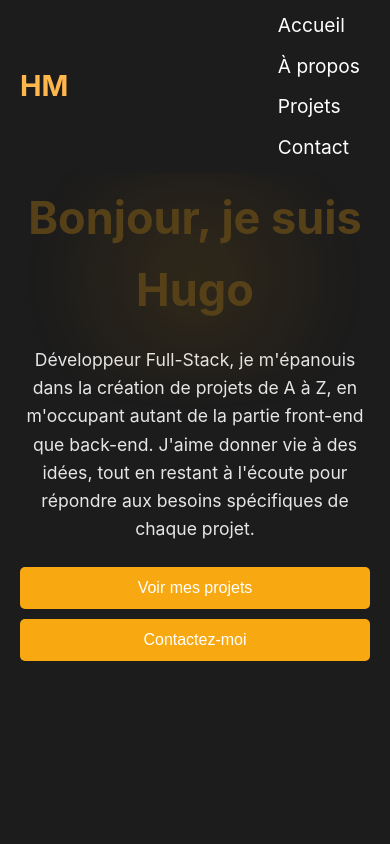
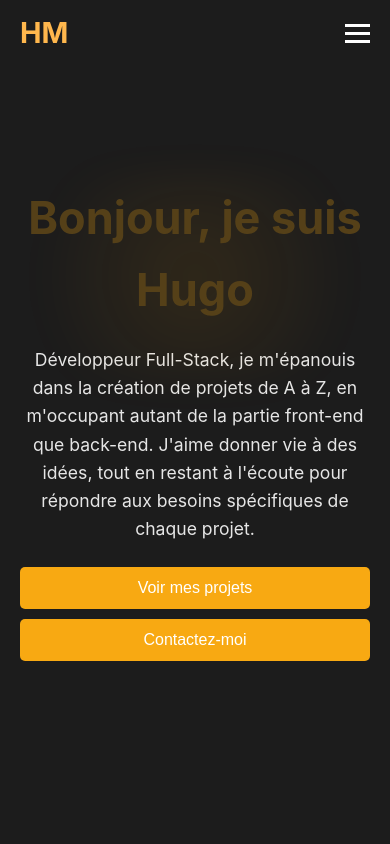
Before and after one commit to MercurinH/portfolio-hugo, a React (Vite) app: page / in a window 390 px wide. Shown: the top 844 px of the page. Built offline with nearby package versions, Linux system fonts and the light colour scheme.

Commit message:
Amélioration de la responsivité Création d'un menuburger pour la version mobile du site

```diff
--- /dev/null
+++ b/src/components/MenuBurger.tsx
@@ -0,0 +1,19 @@
+import React from 'react';
+import '../styles/components/MenuBurger.css';
+
+interface MenuBurgerProps {
+    isOpen: boolean;
+    onToggle: () => void;
+}
+
+const MenuBurger: React.FC<MenuBurgerProps> = ({ isOpen, onToggle }) => {
+    return (
+        <div className={`menu-icon ${isOpen ? 'open' : ''}`} onClick={onToggle}>
+            <div className="line"></div>
+            <div className="line"></div>
+            <div className="line"></div>
+        </div>
+    );
+};
+
+export default MenuBurger;
--- a/src/components/Navbar.tsx
+++ b/src/components/Navbar.tsx
@@ -1,14 +1,52 @@
-import '../styles/components/Navbar.css'; // Importation des styles spécifiques à la navbar
+import { useState, useEffect } from 'react';
+import '../styles/components/Navbar.css';
+import MenuBurger from "./MenuBurger.tsx";
 
 const Navbar = () => {
+    const [activeSection, setActiveSection] = useState('home');
+    const [isMenuOpen, setIsMenuOpen] = useState(false);
+
+    useEffect(() => {
+        const sections = document.querySelectorAll('section');
+        const observer = new IntersectionObserver(
+            (entries) => {
+                entries.forEach((entry) => {
+                    if (entry.isIntersecting) {
+                        setActiveSection(entry.target.id);
+                    }
+                });
+            },
+            { threshold: 0.7 } // Detecter la section visible
+        );
+
+        sections.forEach((section) => observer.observe(section));
+        return () => observer.disconnect();
+    }, []);
+
+    const scrollToSection = (sectionId: string) => {
+        const section = document.getElementById(sectionId);
+        if (section) {
+            section.scrollIntoView({ behavior: 'smooth' });
+        }
+    };
+
     return (
         <nav className="navbar">
             <div className="logo">HM</div>
-            <ul className="nav-links">
-                <li><a href="#home">Accueil</a></li>
-                <li><a href="#about">À propos</a></li>
-                <li><a href="#projects">Projets</a></li>
-                <li><a href="#contact">Contact</a></li>
+            <MenuBurger isOpen={isMenuOpen} onToggle={() => setIsMenuOpen(!isMenuOpen)} />
+            <ul className={`nav-links ${isMenuOpen ? 'active' : ''}`}>
+                <li className={activeSection === 'home' ? 'active' : ''}>
+                    <a href="#home" onClick={(e) => { e.preventDefault(); scrollToSection('home'); }}>Accueil</a>
+                </li>
+                <li className={activeSection === 'about' ? 'active' : ''}>
+                    <a href="#about" onClick={(e) => { e.preventDefault(); scrollToSection('about'); }}>À propos</a>
+                </li>
+                <li className={activeSection === 'projects' ? 'active' : ''}>
+                    <a href="#projects" onClick={(e) => { e.preventDefault(); scrollToSection('projects'); }}>Projets</a>
+                </li>
+                <li className={activeSection === 'contact' ? 'active' : ''}>
+                    <a href="#contact" onClick={(e) => { e.preventDefault(); scrollToSection('contact'); }}>Contact</a>
+                </li>
             </ul>
         </nav>
     );
--- /dev/null
+++ b/src/styles/components/MenuBurger.css
@@ -0,0 +1,22 @@
+.menu-icon {
+    display: none;
+    cursor: pointer;
+}
+
+.menu-icon.open .line {
+    background-color: var(--secondary-color);
+}
+
+.menu-icon .line {
+    width: 25px;
+    height: 3px;
+    background-color: white;
+    margin: 5px 0;
+    transition: 0.3s;
+}
+
+@media (max-width: 768px) {
+    .menu-icon {
+        display: block;
+    }
+}
--- a/src/styles/components/Navbar.css
+++ b/src/styles/components/Navbar.css
@@ -14,7 +14,7 @@
     font-size: 1.8rem;
     font-weight: bold;
     color: var(--secondary-color);
-    animation: slideInLeft 1.5s ease-in-out;
+    animation: slideInLeft 1s ease-in-out;
 }
 
 @keyframes slideInLeft {
@@ -49,10 +49,32 @@
     display: inline;
 }
 
-/* Responsive for small screens */
+.nav-links .active a {
+    color: var(--secondary-color);
+    font-weight: bold;
+    border-bottom: 2px solid var(--secondary-color);
+}
+
 @media (max-width: 768px) {
     .nav-links {
+        position: absolute;
+        top: 60px;
+        right: 0;
+        background-color: var(--background-color);
+        width: 100%;
+        max-width: 300px;
+        height: 100vh;
         flex-direction: column;
-        gap: 10px;
+        align-items: center;
+        gap: 20px;
+        transform: translateX(100%);
+    }
+
+    .nav-links.active {
+        transform: translateX(0);
+    }
+
+    .nav-links li {
+        margin: 20px 0;
     }
 }
--- a/src/styles/index.css
+++ b/src/styles/index.css
@@ -7,11 +7,11 @@
 
 /* Variables globales */
 :root {
-  --primary-color: #F8A912; /* Un orange/jaune pour les boutons et liens */
-  --secondary-color: #FFB74D; /* Variante plus claire pour les hover ou autres effets */
-  --background-color: #1c1c1c; /* Fond gris foncé/noir */
-  --text-color: #f0f0f0; /* Texte en blanc */
-  --accent-color: #E6E6E6; /* Couleur des sous-titres ou du texte plus subtil */
+  --primary-color: #F8A912;
+  --secondary-color: #FFB74D;
+  --background-color: #1c1c1c;
+  --text-color: #f0f0f0;
+  --accent-color: #E6E6E6;
   --font-family: 'Inter', sans-serif;
 }
 
@@ -27,7 +27,6 @@ html, body {
 }
 
 /* Typographie globale */
-/* Titres */
 h1, h2, h3, h4, h5 {
   color: var(--primary-color);
   margin-bottom: 20px;
@@ -49,7 +48,6 @@ p {
   margin-bottom: 1.5rem;
 }
 
-/* Liens */
 a {
   color: var(--primary-color);
   text-decoration: none;
```
Also changed, not shown: src/styles/App.css (+8 -9 lines).
